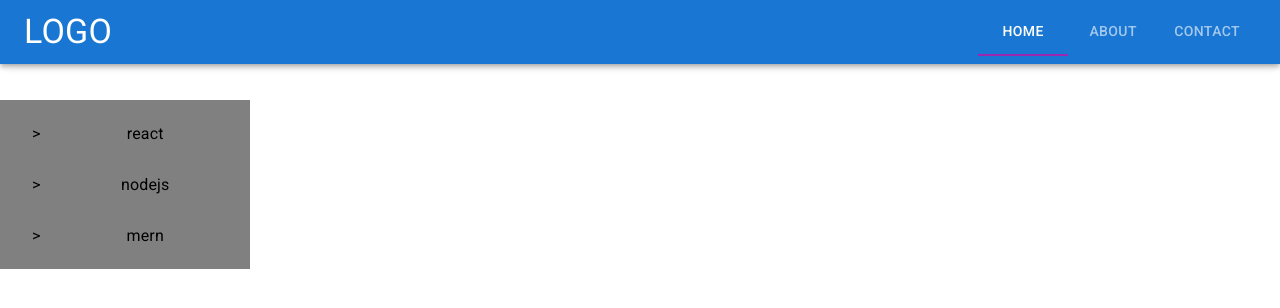
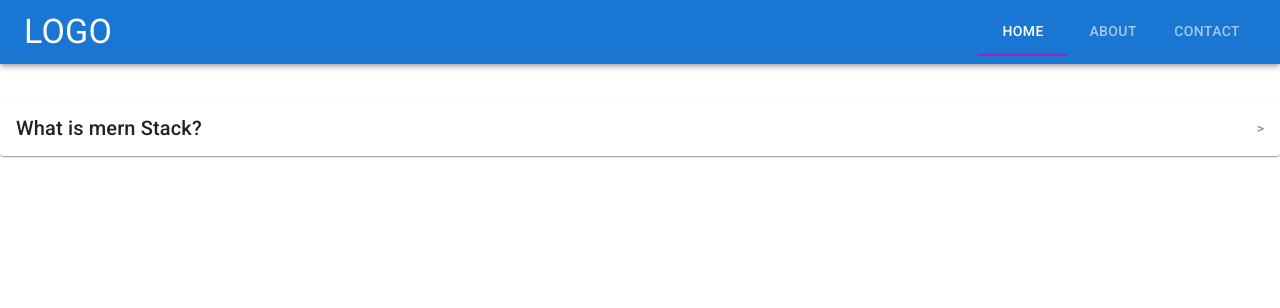
Before and after one commit to sepidehvahedian/mui-tutorails, a React (Create React App) app: page / in a window 1280 px wide. Shown: the top 308 px of the page. Built offline with nearby package versions, Linux system fonts and the light colour scheme.

Commit message:
accordian

```diff
--- a/src/App.js
+++ b/src/App.js
@@ -13,6 +13,7 @@ import Cards from "./components/Cards";
 import Modals from "./components/Modals";
 import Containers from "./components/Containers";
 import ListComponents from "./components/ListComponents";
+import Accord from "./components/Accord";
 
 function App() {
   const [value, setValue] = React.useState(0);
@@ -39,7 +40,8 @@ function App() {
         {/* <Cards /> */}
         {/* <Modals /> */}
         {/* <Containers/> */}
-        <ListComponents/>
+        {/* <ListComponents/> */}
+        <Accord/>
       </div>
     </div>
   );
--- /dev/null
+++ b/src/components/Accord.js
@@ -0,0 +1,26 @@
+import React from "react";
+import {
+  Accordion,
+  AccordionDetails,
+  AccordionSummary,
+  Typography,
+} from "@mui/material";
+
+function Accord() {
+  return (
+    <div style={{ marginTop: "100px" }}>
+      <Accordion>
+        <AccordionSummary expandIcon=">">
+          <Typography variant="h6">What is mern Stack?</Typography>
+        </AccordionSummary>
+        <AccordionDetails>
+          Lorem ipsum, dolor sit amet consectetur adipisicing elit. Libero rerum
+          voluptate est voluptates. Recusandae ratione iure amet ex, aliquid
+          molestias!
+        </AccordionDetails>
+      </Accordion>
+    </div>
+  );
+}
+
+export default Accord;
```
